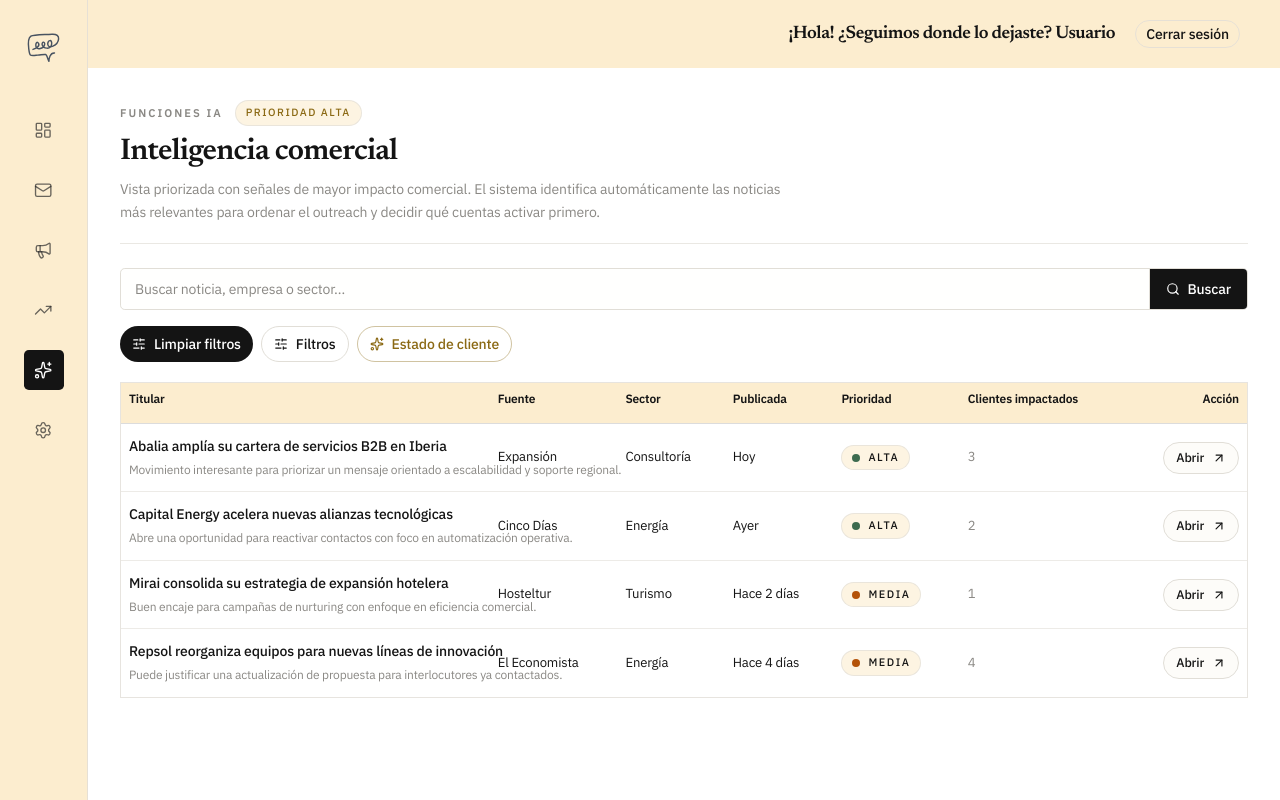
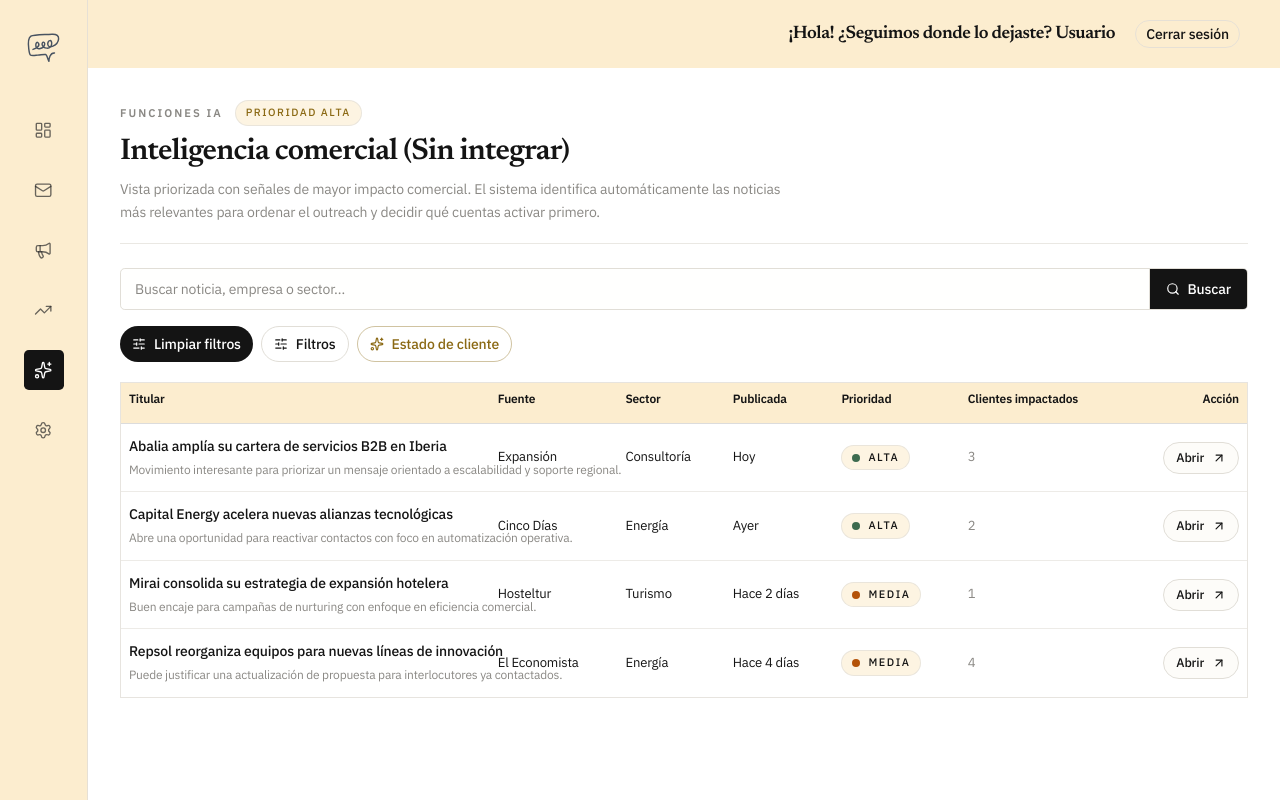
Before and after one commit to merysugy/salesMails, a Next.js app: page /dashboard/noticias/interesantes in a window 1280 px wide. Built offline with nearby package versions, Linux system fonts and the light colour scheme; no server answers.

Commit message:
Añadimos el texto de demo a al apartado de IA

```diff
--- a/components/news-view.tsx
+++ b/components/news-view.tsx
@@ -216,7 +216,7 @@ export function InterestingNewsView() {
     <div className="flex min-h-full flex-col">
       <NewsHeader
         eyebrow="Funciones IA"
-        title="Inteligencia comercial"
+        title="Inteligencia comercial (Sin integrar)"
         description="Vista priorizada con señales de mayor impacto comercial. El sistema identifica automáticamente las noticias más relevantes para ordenar el outreach y decidir qué cuentas activar primero."
         accentLabel="Prioridad alta"
       />
```
